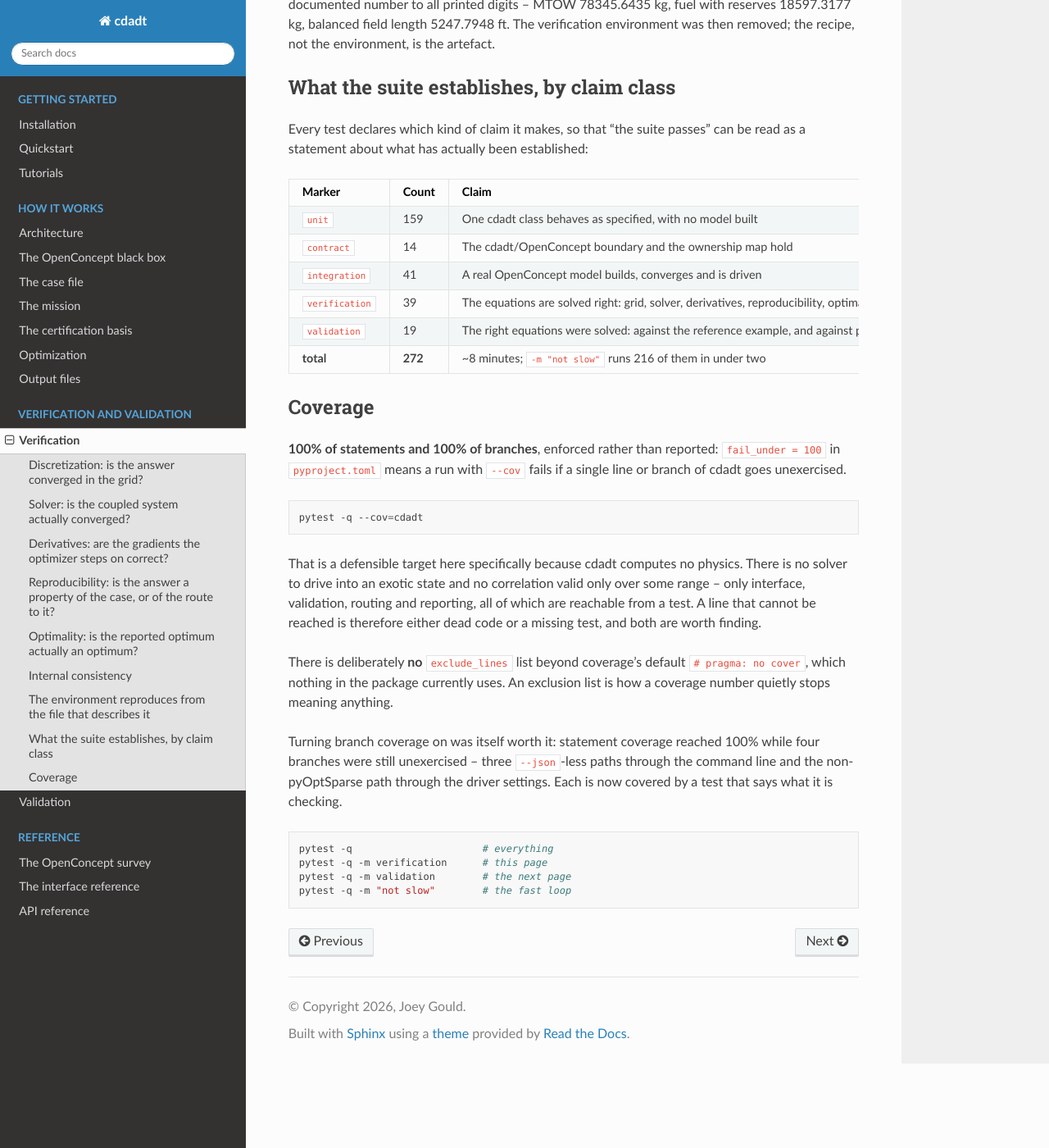
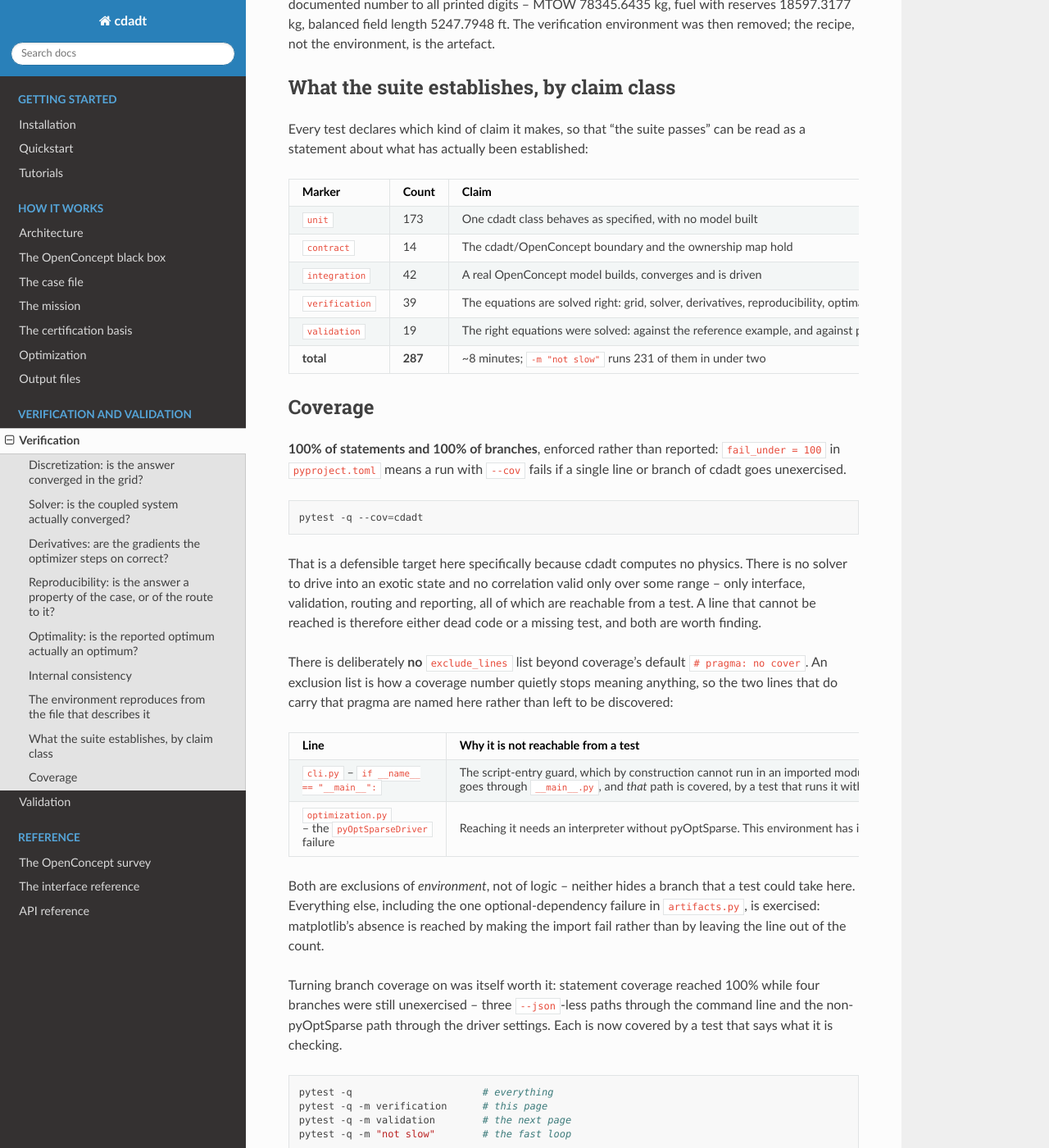
Before and after one commit to realJoey/cdadt, a Sphinx documentation site: the page built from docs/verification.rst, in a window 1280 px wide and 1400 px high, scrolled down 5083 px. Shown: the whole window at 82% size. Built offline with Sphinx 7.4.7 and the Read the Docs theme 3.1.0, drawn with Linux system fonts in a browser that asks for light colours.

Commit message:
Name the two lines the coverage number does not count
The README, pyproject and docs/verification.rst all said no line carries
`# pragma: no cover`. Three did, and two of them were already there at
7a4c97c -- the commit that established the 100% claim. A coverage figure
that excludes lines nobody has been told about is the exact failure that
page warns an exclusion list causes.

The one in artifacts.py is removed rather than documented: matplotlib's
absence is reachable from a test by making the import fail, so the branch
is now exercised and the message that names the extra is checked.

The other two are exclusions of environment rather than of logic and are
now listed, with the reason each is unreachable here: the __main__ guard
in cli.py, which cannot run in an imported module and whose __main__.py
path is separately covered, and the pyOptSparse failure in
optimization.py, which needs an interpreter without pyOptSparse.

Test counts re-measured: 287 total, 231 in the fast loop.

```diff
--- a/docs/verification.rst
+++ b/docs/verification.rst
@@ -263,13 +263,13 @@ statement about what has actually been established:
      - Count
      - Claim
    * - ``unit``
-     - 159
+     - 173
      - One cdadt class behaves as specified, with no model built
    * - ``contract``
      - 14
      - The cdadt/OpenConcept boundary and the ownership map hold
    * - ``integration``
-     - 41
+     - 42
      - A real OpenConcept model builds, converges and is driven
    * - ``verification``
      - 39
@@ -278,8 +278,8 @@ statement about what has actually been established:
      - 19
      - The right equations were solved: against the reference example, and against physical reality
    * - **total**
-     - **272**
-     - ~8 minutes; ``-m "not slow"`` runs 216 of them in under two
+     - **287**
+     - ~8 minutes; ``-m "not slow"`` runs 231 of them in under two
 
 Coverage
 --------
@@ -299,8 +299,28 @@ that cannot be reached is therefore either dead code or a missing test, and both
 finding.
 
 There is deliberately **no** ``exclude_lines`` list beyond coverage's default
-``# pragma: no cover``, which nothing in the package currently uses. An exclusion list is how a
-coverage number quietly stops meaning anything.
+``# pragma: no cover``. An exclusion list is how a coverage number quietly stops meaning
+anything, so the two lines that do carry that pragma are named here rather than left to be
+discovered:
+
+.. list-table::
+   :header-rows: 1
+   :widths: 34 66
+
+   * - Line
+     - Why it is not reachable from a test
+   * - ``cli.py`` -- ``if __name__ == "__main__":``
+     - The script-entry guard, which by construction cannot run in an imported module.
+       ``python -m cdadt`` goes through ``__main__.py``, and *that* path is covered, by a test
+       that runs it with ``runpy``.
+   * - ``optimization.py`` -- the ``pyOptSparseDriver`` failure
+     - Reaching it needs an interpreter without pyOptSparse. This environment has it: the
+       shipped optimization case is driven by IPOPT.
+
+Both are exclusions of *environment*, not of logic -- neither hides a branch that a test could
+take here. Everything else, including the one optional-dependency failure in ``artifacts.py``, is
+exercised: matplotlib's absence is reached by making the import fail rather than by leaving the
+line out of the count.
 
 Turning branch coverage on was itself worth it: statement coverage reached 100% while four
 branches were still unexercised -- three ``--json``-less paths through the command line and the
--- a/pyproject.toml
+++ b/pyproject.toml
@@ -94,8 +94,10 @@ branch = true
 # The package is at 100% statement and branch coverage, and stays there. Every line of cdadt is
 # reachable from a test: there is no physics here to be hard to exercise, only interface,
 # validation and reporting, so anything unreachable is either dead or a missing test.
-# Deliberately no `exclude_lines` beyond coverage's default `# pragma: no cover`, which nothing
-# currently uses -- an exclusion list is how a coverage number stops meaning anything.
+# Deliberately no `exclude_lines` beyond coverage's default `# pragma: no cover`, which two lines
+# carry: the `__main__` guard in cli.py, and the pyOptSparse failure in optimization.py that needs
+# an interpreter without pyOptSparse. Both are exclusions of environment rather than of logic.
+# See docs/verification.rst. An exclusion list is how a coverage number stops meaning anything.
 fail_under = 100
 show_missing = true
 skip_covered = true
```
Also changed, not shown: README.md (+3 -3 lines), 2 other files.
